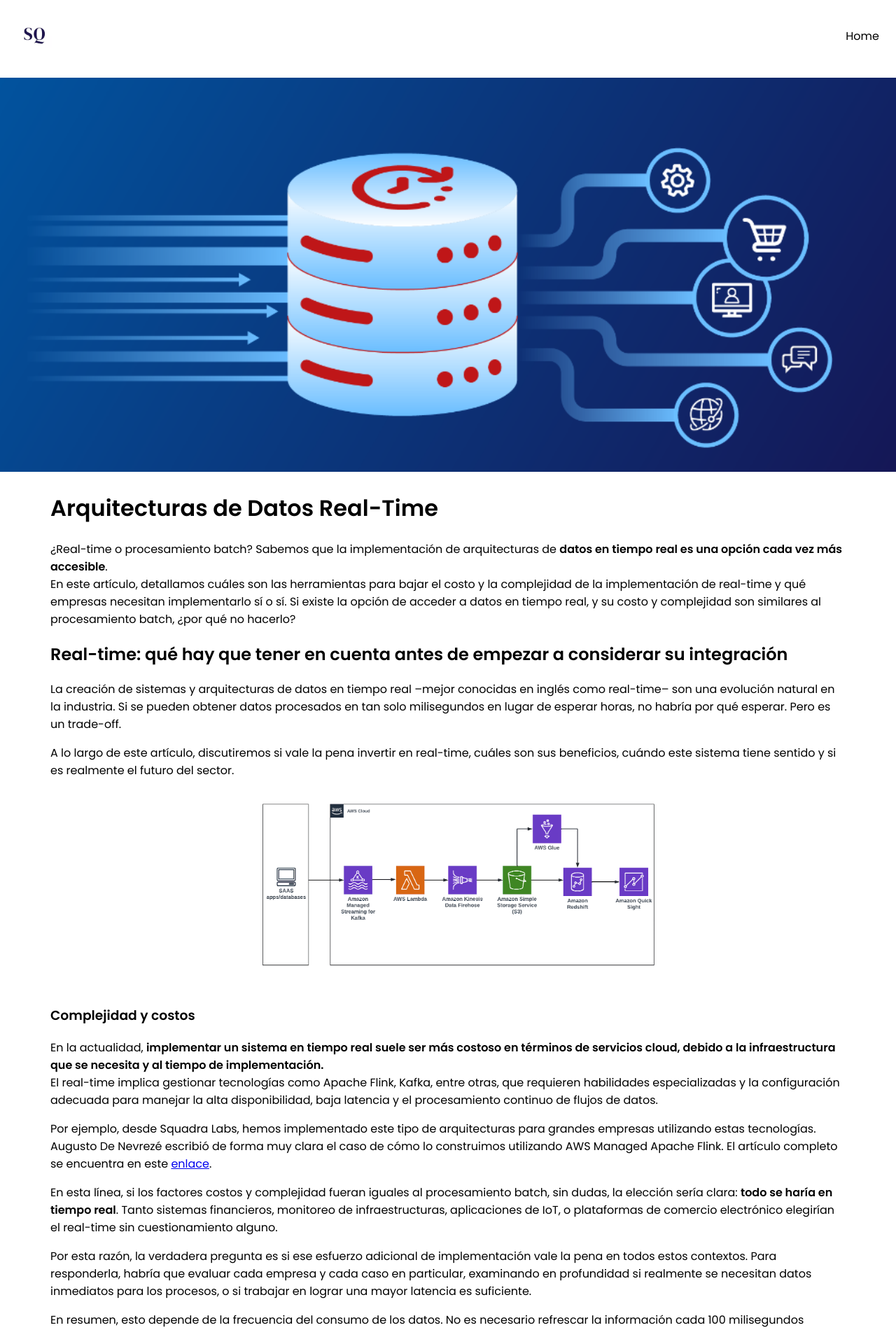
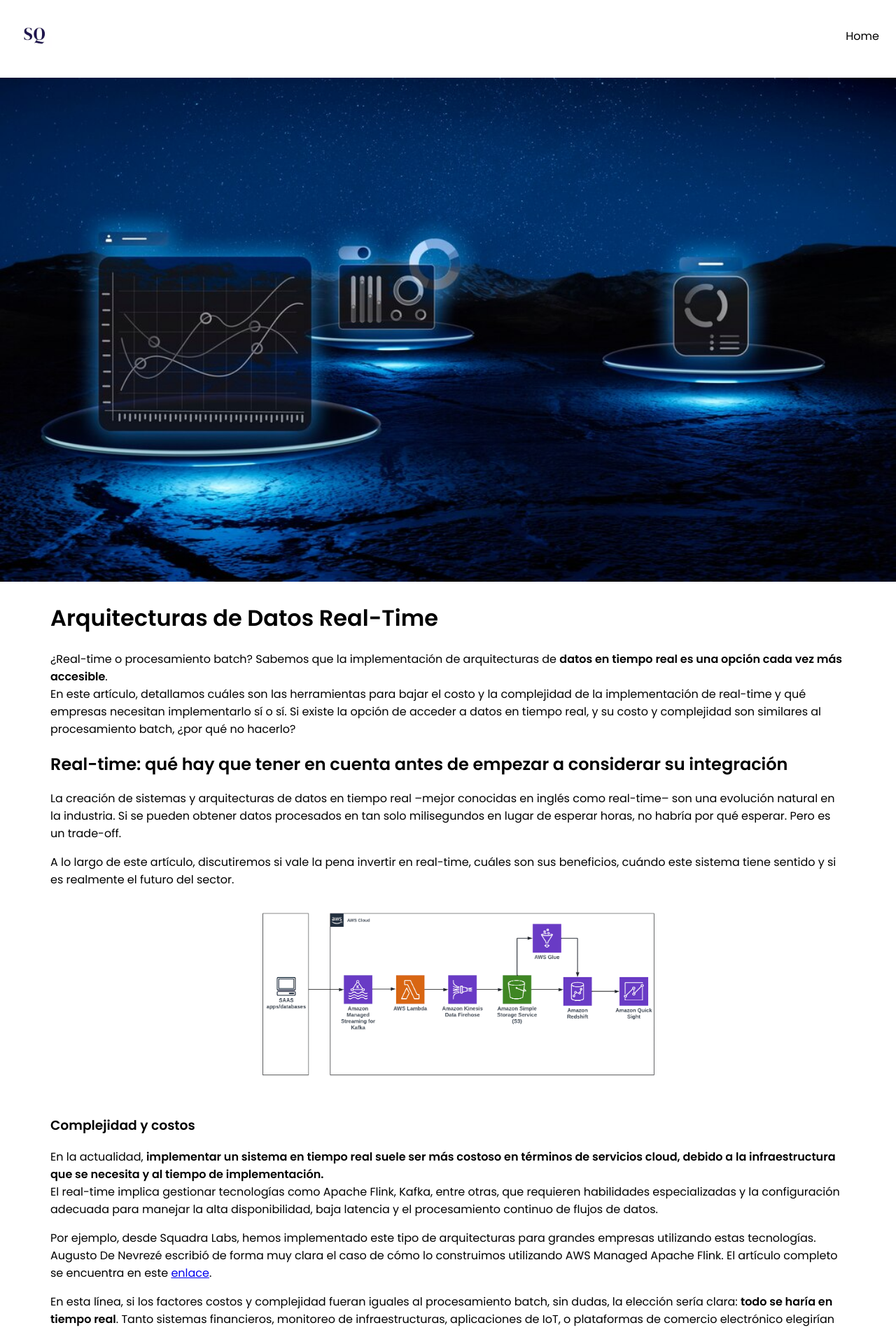
Before and after one commit to squadralabs/squadralabs.github.io, a Jekyll site: the page built from _posts/2024-10-22-real-time-data-streaming.md, in a window 1280 px wide. Shown: the top 1900 px of the page at 70% size. Built offline with Jekyll 4.4.1, drawn with Linux system fonts in a browser that asks for light colours.

Commit message:
Update 2024-10-22-real-time-data-streaming.md

```diff
--- a/_posts/2024-10-22-real-time-data-streaming.md
+++ b/_posts/2024-10-22-real-time-data-streaming.md
@@ -2,7 +2,7 @@
 layout: default
 title: "Arquitecturas de Datos Real-Time"
 ---
-<img src="{{ '/assets/img/blog/real_time_descriptive_image.png' | absolute_url }}" alt="Real Time Data Processing" class="full-width-image">
+<img src="{{ '/assets/img/blog/data_points_technology.jpg' | absolute_url }}" alt="Real Time Data Processing" class="full-width-image">
 
 # Arquitecturas de Datos Real-Time
 
```
